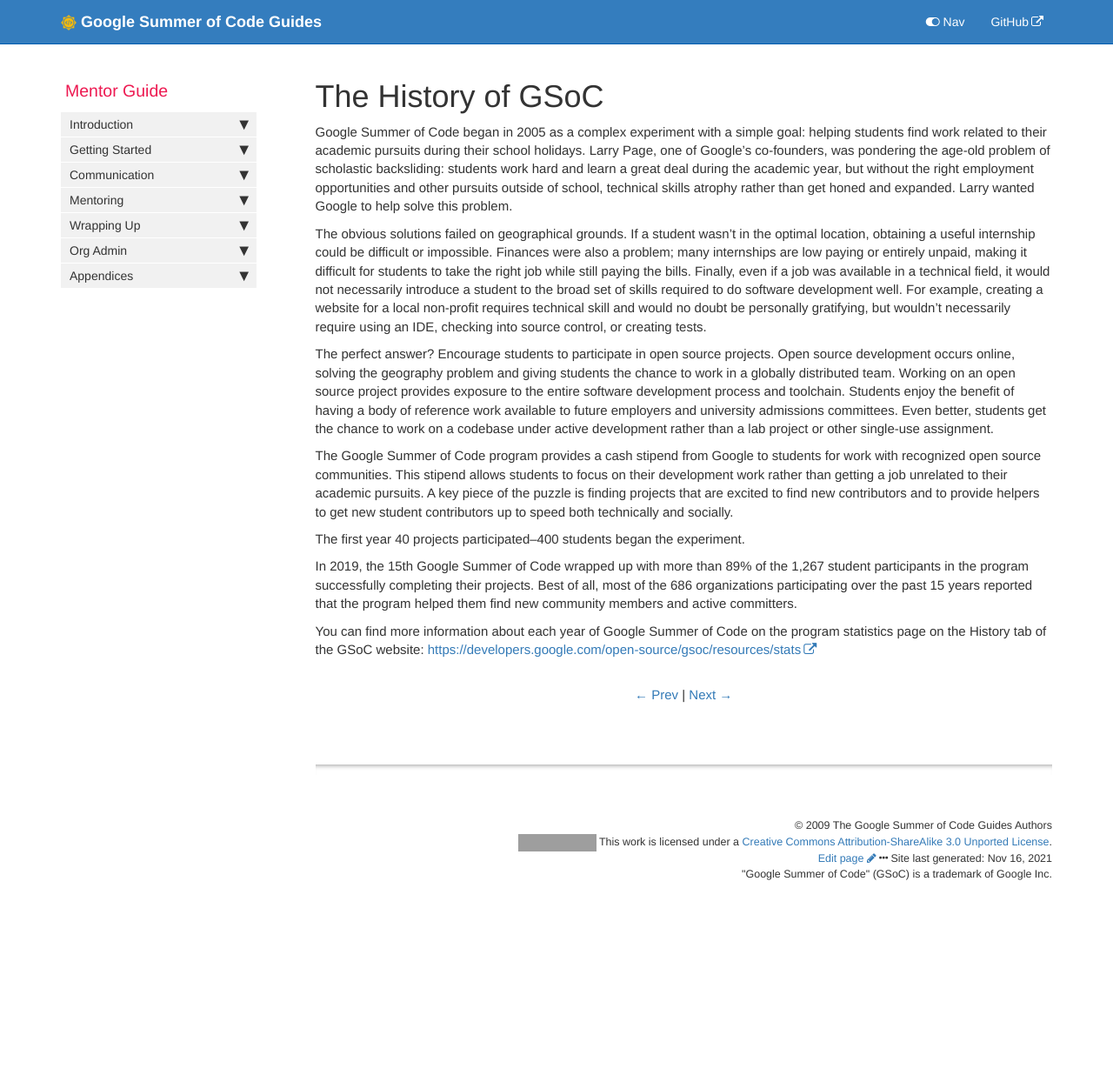
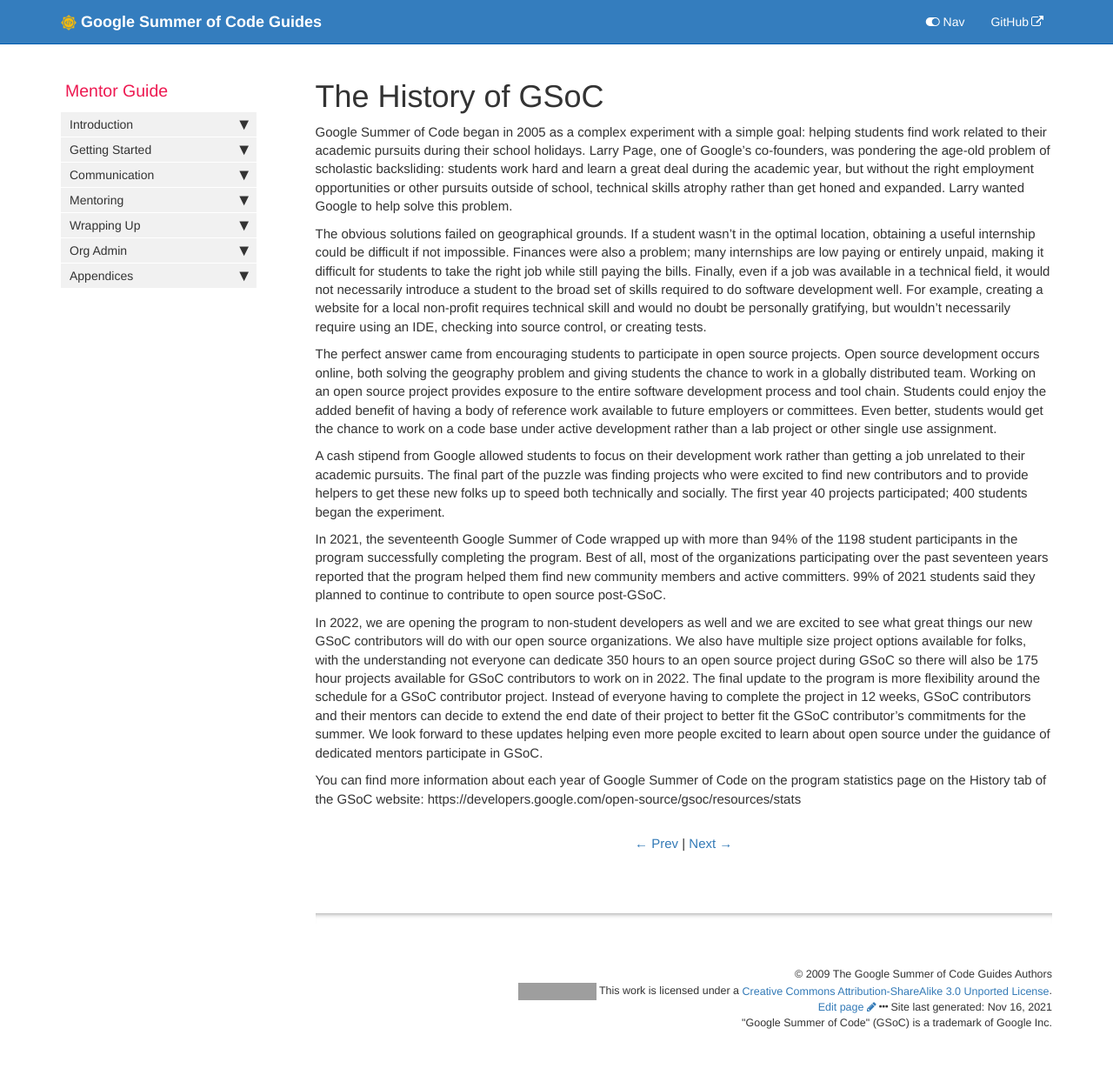
Before and after one commit to google/gsocguides, a Jekyll site: the page built from pages/mentor/27-the_history_of_gsoc.md, in a window 1280 px wide. Shown: the whole page at 87% size. Built offline with Jekyll 4.4.1, drawn with Linux system fonts in a browser that asks for light colours; before the commit the page ends 1065 px from its top, so only the background shows below that; grey boxes are pictures that could not be loaded.

Commit message:
Update 27-the_history_of_gsoc.md
2022 updates

```diff
--- a/pages/mentor/27-the_history_of_gsoc.md
+++ b/pages/mentor/27-the_history_of_gsoc.md
@@ -6,16 +6,16 @@ permalink: mentor/the-history-of-gsoc.html
 sidebar: mentor_sidebar
 ---
 
-Google Summer of Code began in 2005 as a complex experiment with a simple goal: helping students find work related to their academic pursuits during their school holidays. Larry Page, one of Google's co-founders, was pondering the age-old problem of scholastic backsliding: students work hard and learn a great deal during the academic year, but without the right employment opportunities and other pursuits outside of school, technical skills atrophy rather than get honed and expanded. Larry wanted Google to help solve this problem.
+Google Summer of Code began in 2005 as a complex experiment with a simple goal: helping students find work related to their academic pursuits during their school holidays. Larry Page, one of Google’s co-founders, was pondering the age-old problem of scholastic backsliding: students work hard and learn a great deal during the academic year, but without the right employment opportunities or other pursuits outside of school, technical skills atrophy rather than get honed and expanded. Larry wanted Google to help solve this problem.
 
-The obvious solutions failed on geographical grounds. If a student wasn't in the optimal location, obtaining a useful internship could be difficult or impossible. Finances were also a problem; many internships are low paying or entirely unpaid, making it difficult for students to take the right job while still paying the bills. Finally, even if a job was available in a technical field, it would not necessarily introduce a student to the broad set of skills required to do software development well. For example, creating a website for a local non-profit requires technical skill and would no doubt be personally gratifying, but wouldn't necessarily require using an IDE, checking into source control, or creating tests.
+The obvious solutions failed on geographical grounds. If a student wasn’t in the optimal location, obtaining a useful internship could be difficult if not impossible. Finances were also a problem; many internships are low paying or entirely unpaid, making it difficult for students to take the right job while still paying the bills. Finally, even if a job was available in a technical field, it would not necessarily introduce a student to the broad set of skills required to do software development well. For example, creating a website for a local non-profit requires technical skill and would no doubt be personally gratifying, but wouldn’t necessarily require using an IDE, checking into source control, or creating tests.
 
-The perfect answer? Encourage students to participate in open source projects. Open source development occurs online, solving the geography problem and giving students the chance to work in a globally distributed team. Working on an open source project provides exposure to the entire software development process and toolchain. Students enjoy the benefit of having a body of reference work available to future employers and university admissions committees. Even better, students get the chance to work on a codebase under active development rather than a lab project or other single-use assignment.
+The perfect answer came from encouraging students to participate in open source projects. Open source development occurs online, both solving the geography problem and giving students the chance to work in a globally distributed team. Working on an open source project provides exposure to the entire software development process and tool chain. Students could enjoy the added benefit of having a body of reference work available to future employers or committees. Even better, students would get the chance to work on a code base under active development rather than a lab project or other single use assignment.
 
-The Google Summer of Code program provides a cash stipend from Google to students for work with recognized open source communities. This stipend allows students to focus on their development work rather than getting a job unrelated to their academic pursuits. A key piece of the puzzle is finding projects that are excited to find new contributors and to provide helpers to get new student contributors up to speed both technically and socially.
+A cash stipend from Google allowed students to focus on their development work rather than getting a job unrelated to their academic pursuits. The final part of the puzzle was finding projects who were excited to find new contributors and to provide helpers to get these new folks up to speed both technically and socially. The first year 40 projects participated; 400 students began the experiment.
 
-The first year 40 projects participated--400 students began the experiment.
+In 2021, the seventeenth Google Summer of Code wrapped up with more than 94% of the 1198 student participants in the program successfully completing the program. Best of all, most of the organizations participating over the past seventeen years reported that the program helped them find new community members and active committers. 99% of 2021 students said they planned to continue to contribute to open source post-GSoC.
 
-In 2019, the 15th Google Summer of Code wrapped up with more than 89% of the 1,267 student participants in the program successfully completing their projects. Best of all, most of the 686 organizations participating over the past 15 years reported that the program helped them find new community members and active committers.
+In 2022, we are opening the program to non-student developers as well and we are excited to see what great things our new GSoC contributors will do with our open source organizations. We also have multiple size project options available for folks, with the understanding not everyone can dedicate 350 hours to an open source project during GSoC so there will also be 175 hour projects available for GSoC contributors to work on in 2022. The final update to the program is more flexibility around the schedule for a GSoC contributor project. Instead of everyone having to complete the project in 12 weeks, GSoC contributors and their mentors can decide to extend the end date of their project to better fit the GSoC contributor’s commitments for the summer. We look forward to these updates helping even more people excited to learn about open source under the guidance of dedicated mentors participate in GSoC.
 
-You can find more information about each year of Google Summer of Code on the program statistics page on the History tab of the GSoC website: <https://developers.google.com/open-source/gsoc/resources/stats>
+You can find more information about each year of Google Summer of Code on the program statistics page on the History tab of the GSoC website: https://developers.google.com/open-source/gsoc/resources/stats
```
